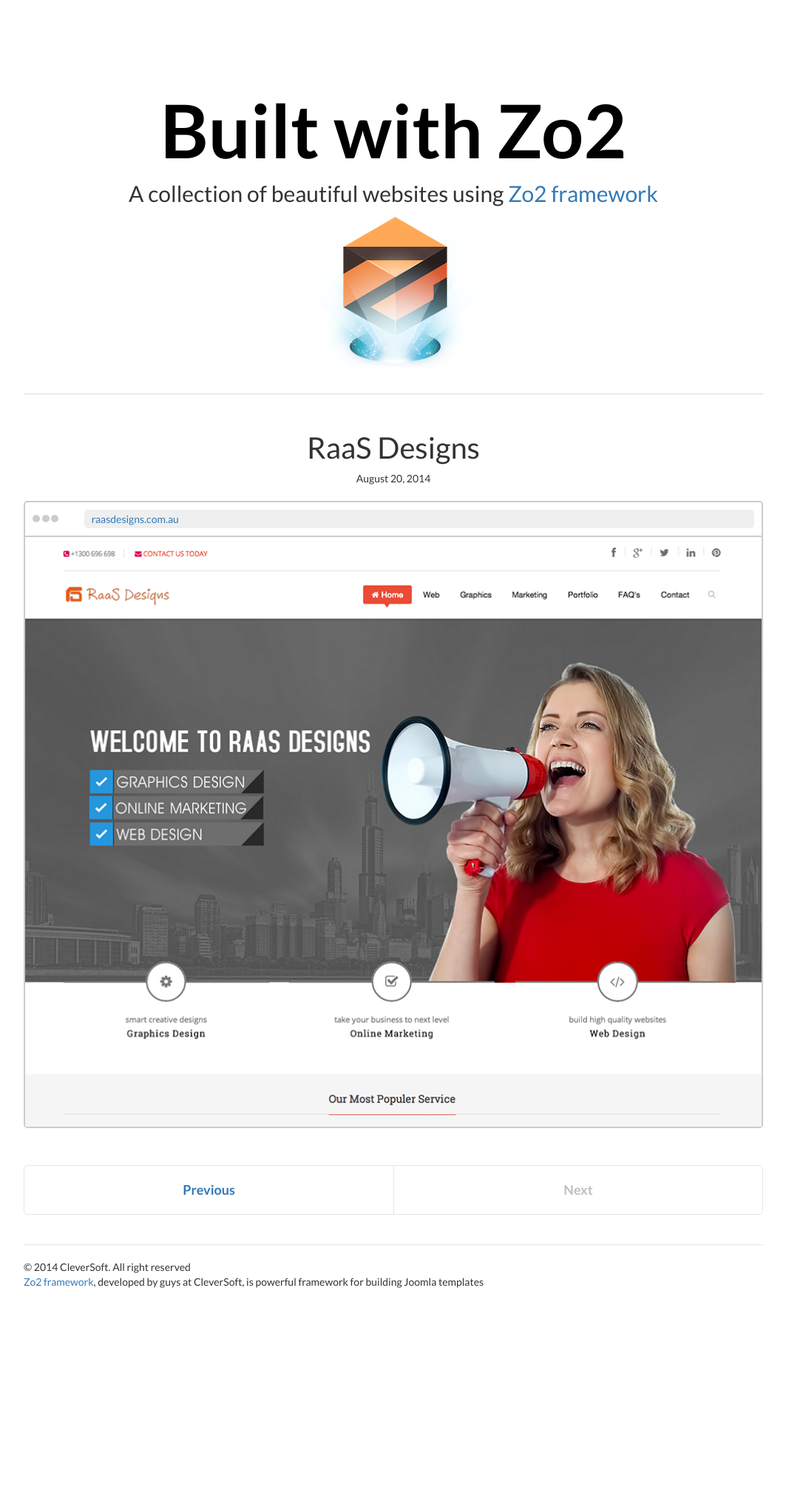
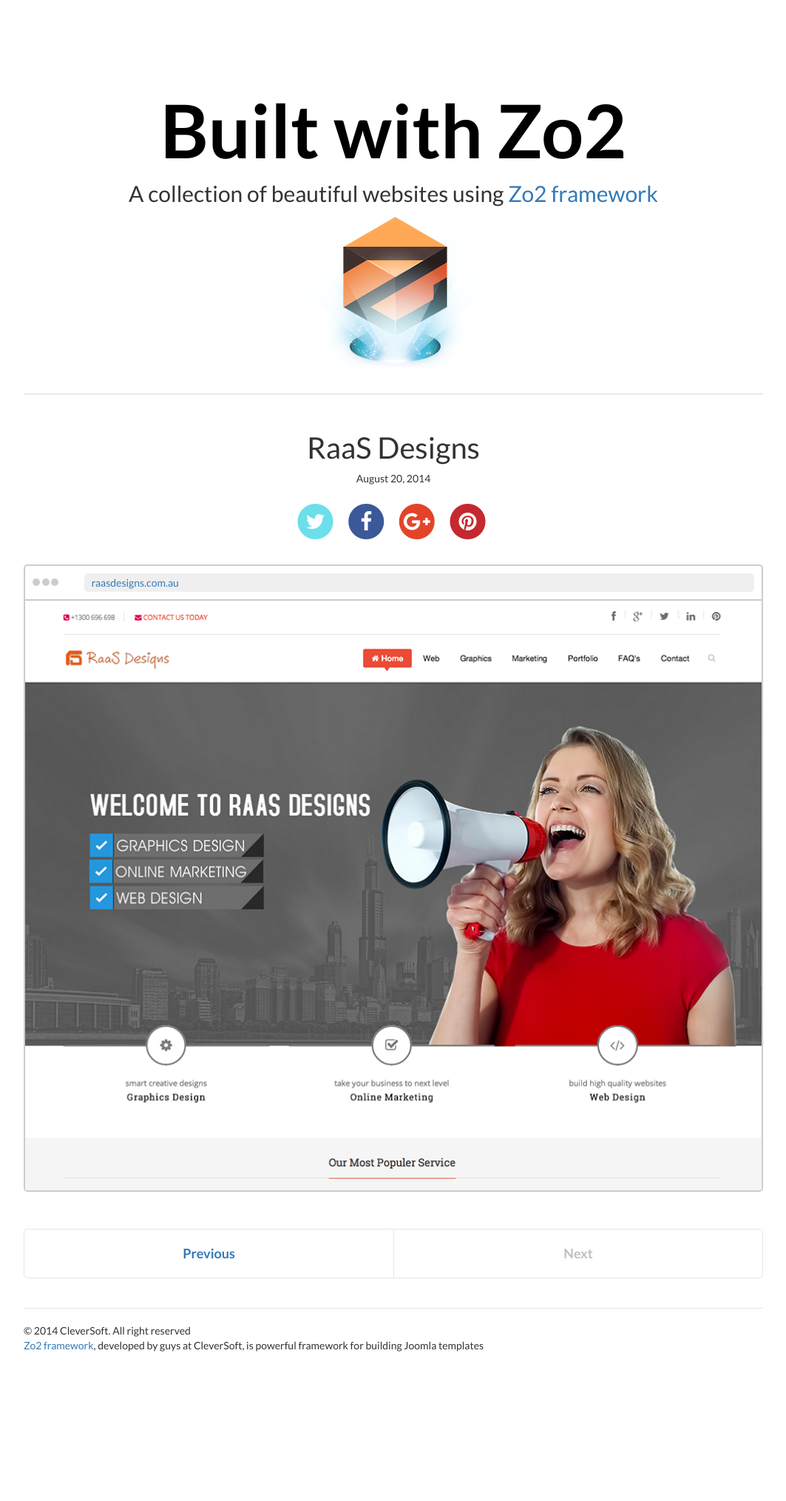
Before and after one commit to aploss/builtwithzo2.com, a Jekyll site: the page built from _posts/2014-08-20-raasdesigns.md, in a window 1280 px wide. Shown: the whole page at 74% size, without its empty margins (108-1171 px from the left). Built offline with Jekyll 4.4.1, drawn with Linux system fonts in a browser that asks for light colours; nearby versions of some CDN libraries; comment, search, counter and statistics services are not loaded; before the commit the page ends 1943 px from its top, so only the background shows below that.

Commit message:
Add social sharing buttons

```diff
--- a/_layouts/post.html
+++ b/_layouts/post.html
@@ -6,6 +6,41 @@
     <h2><a href="{{ post.url }}">{{ page.title }}</a></h2>
 
     <div class="post-date">{{ page.date | date: "%B %-d, %Y" }}</div>
+
+    <ul class="post-share list-inline">
+        <li>
+            <a class="post-share-twitter" href="https://twitter.com/intent/tweet?text={{ page.title }}-{{ site.name }}&url={{ site.url }}{{ page.url }}">
+                <span class="fa-stack fa-2x">
+                    <i class="fa fa-circle fa-stack-2x"></i>
+                    <i class="fa fa-twitter fa-stack-1x fa-inverse"></i>
+                </span>
+            </a>
+        </li>
+        <li>
+            <a class="post-share-facebook" href="https://www.facebook.com/sharer/sharer.php?u={{ site.url }}{{ page.url }}">
+                <span class="fa-stack fa-2x">
+                    <i class="fa fa-circle fa-stack-2x"></i>
+                    <i class="fa fa-facebook fa-stack-1x fa-inverse"></i>
+                </span>
+            </a>
+        </li>
+        <li>
+            <a class="post-share-google" href="https://plus.google.com/share?url={{ site.url }}{{ page.url }}">
+                <span class="fa-stack fa-2x">
+                    <i class="fa fa-circle fa-stack-2x"></i>
+                    <i class="fa fa-google-plus fa-stack-1x fa-inverse"></i>
+                </span>
+            </a>
+        </li>
+        <li>
+            <a class="post-share-pinterest" href="https://www.pinterest.com/pin/create/button?url={{ site.url }}{{ page.url }}">
+                <span class="fa-stack fa-2x">
+                    <i class="fa fa-circle fa-stack-2x"></i>
+                    <i class="fa fa-pinterest fa-stack-1x fa-inverse"></i>
+                </span>
+            </a>
+        </li>
+    </ul>
 
     <div class="browser-frame">
         <div class="browser-top-bar">
--- a/asset/css/styles.css
+++ b/asset/css/styles.css
@@ -42,6 +42,21 @@
 }
 .post .post-date {
   padding-bottom: 20px;
+}
+.post .post-share {
+  padding-bottom: 20px;
+}
+.post .post-share-twitter {
+  color: #6cdfea;
+}
+.post .post-share-facebook {
+  color: #3b5998;
+}
+.post .post-share-google {
+  color: #e34429;
+}
+.post .post-share-pinterest {
+  color: #c5282f;
 }
 .browser-frame {
   border-radius: 5px;
```
Also changed, not shown: asset/css/styles.less (+15 -0 lines).
